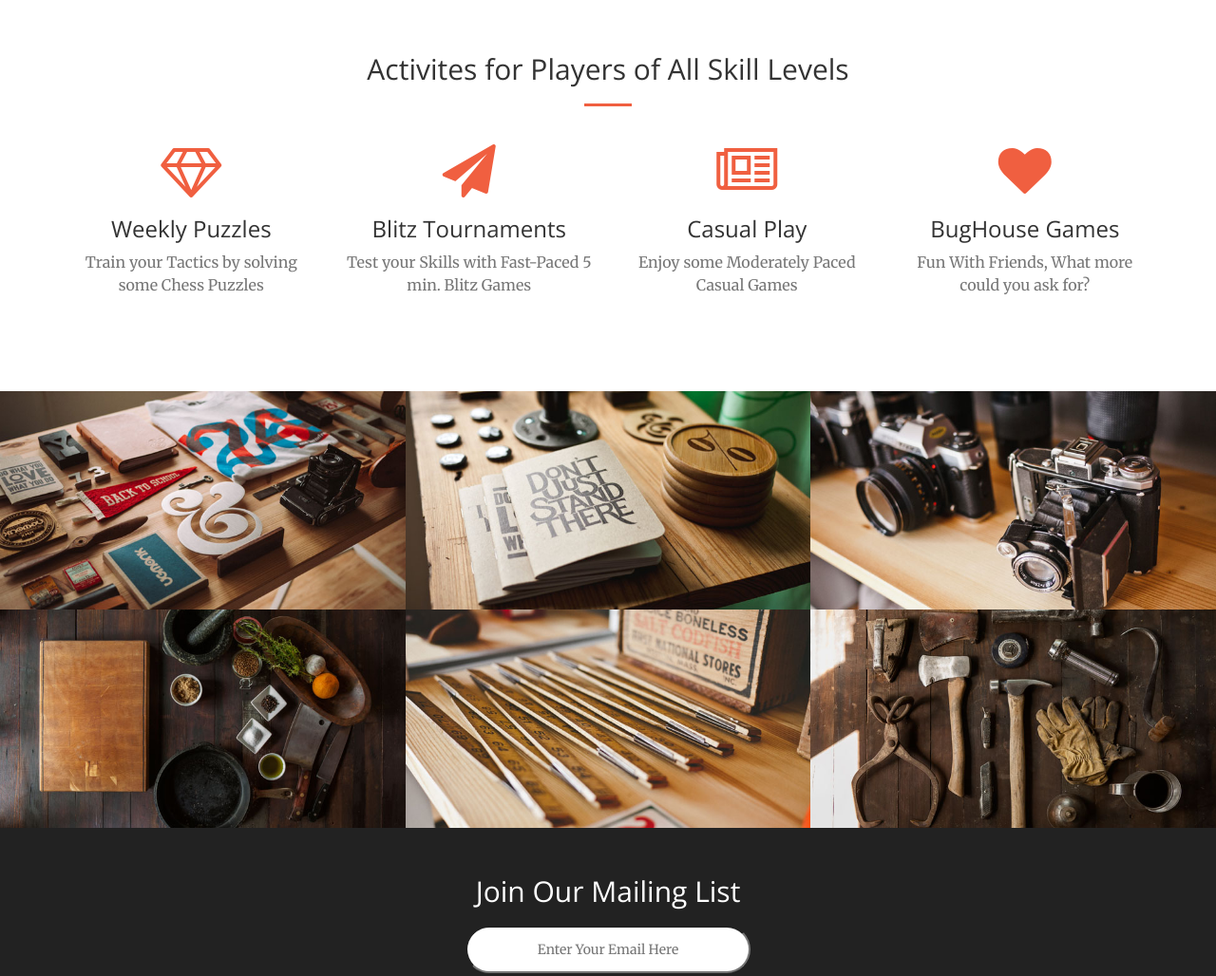
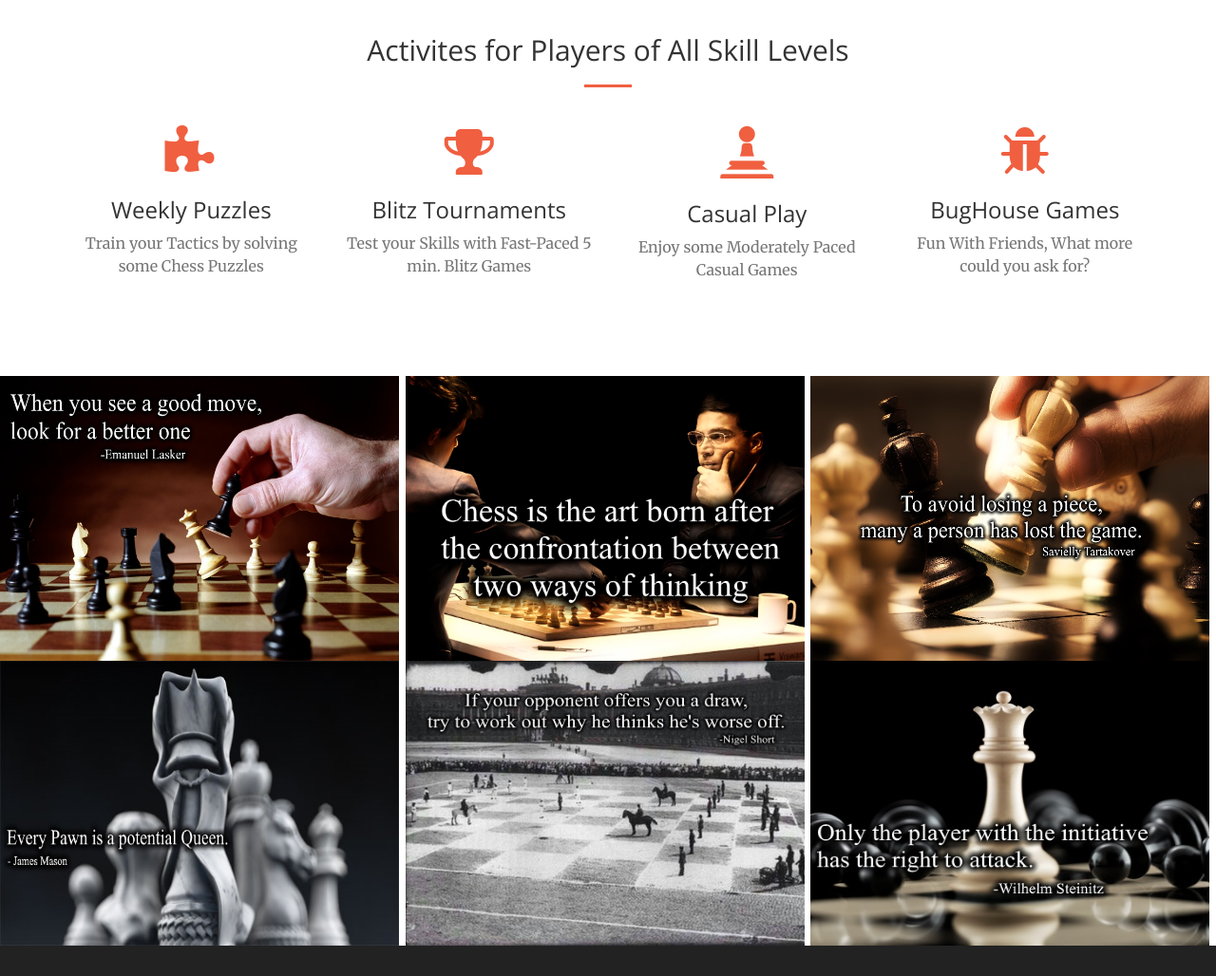
Before and after one commit to Zuko09/UWChessClub, a website: page chess-club-website/index.html in a window 1280 px wide. Shown: the part 1500-2528 px from the top of the page at 95% size. Drawn offline with nearby package versions, Linux system fonts and the light colour scheme.

Commit message:
added quote images, organized meetings section layout, swapped glyphicons in activites section

```diff
--- a/chess-club-website/css/creative.css
+++ b/chess-club-website/css/creative.css
@@ -9,6 +9,16 @@
 
 pop {
     color:white;
+}
+
+.gi-2x{font-size: 2em;}
+.gi-3x{font-size: 3em;}
+.gi-4x{font-size: 4em;}
+.gi-5x{font-size: 5em;}
+
+.port {
+    height: 300px;
+    width: 420px;
 }
 
  /* Main CSS*/
--- a/chess-club-website/index.html
+++ b/chess-club-website/index.html
@@ -85,14 +85,12 @@
                 <div class="col-lg-8 col-lg-offset-2 text-center">
                     <h2 class="section-heading">Meetings</h2>
                     <hr class="light">
-                    <div class="col-lg-6 col-md-5 text-center">
-                        <img src="img/map-location1.jpg" style="height:45vh; width:30vw; margin-bottom: 20px; border-radius: 20px;">
-                        <br>
+                    <div class="bg-primary" style="width: 80vw;">
+                        <img src="img/map-location1.jpg" style="height:45vh; width:30vw; border-radius: 20px; float:left; margin-right:50px;">
+                        <p class="text-faded" style="text-align: left; font-size: 24px; font-family: 'Open Sans', 'Helvetica Neue', Arial, sans-serif; padding-top:7vh;">Where:<br> <pop>Mechanical Engineering Building 237</pop></p>
+                        <p class="text-faded" style="text-align: left; font-size: 24px; font-family: 'Open Sans', 'Helvetica Neue', Arial, sans-serif;">When:<br> <pop>Wednesdays from 5:30p to 7:30p</pop></p>
                     </div>
-                    <div class="col-lg-6 col-md-3 text-center">
-                        <p class="text-faded" style="text-align: left; font-size: 24px;">Where: <pop>MEB 237</pop></p>
-                        <p class="text-faded" style="text-align: left; font-size: 24px;">When: <pop>Wednesdays from 5:30p to 7:30p</pop></p>
-                    </div>
+                    <div style="clear:both"> </div>
                     <div>
                     <!-- <a href="#services" class="page-scroll btn btn-default btn-xl sr-button">Learn More!</a> -->
                 </div>
@@ -113,28 +111,29 @@
             <div class="row">
                 <div class="col-lg-3 col-md-6 text-center">
                     <div class="service-box">
-                        <i class="fa fa-4x fa-diamond text-primary sr-icons"></i>
+                        <i class="fa fa-4x fa-puzzle-piece text-primary sr-icons"></i>
+                        <i class="fa "></i>
                         <h3>Weekly Puzzles</h3>
                         <p class="text-muted">Train your Tactics by solving some Chess Puzzles</p>
                     </div>
                 </div>
                 <div class="col-lg-3 col-md-6 text-center">
                     <div class="service-box">
-                        <i class="fa fa-4x fa-paper-plane text-primary sr-icons"></i>
+                        <i class="fa fa-4x fa fa-trophy text-primary sr-icons"></i>
                         <h3>Blitz Tournaments</h3>
                         <p class="text-muted">Test your Skills with Fast-Paced 5 min. Blitz Games</p>
                     </div>
                 </div>
                 <div class="col-lg-3 col-md-6 text-center">
                     <div class="service-box">
-                        <i class="fa fa-4x fa-newspaper-o text-primary sr-icons"></i>
+                        <i class="glyphicon  gi-4x glyphicon-pawn text-primary sr-icons"></i>
                         <h3>Casual Play</h3>
                         <p class="text-muted">Enjoy some Moderately Paced Casual Games</p>
                     </div>
                 </div>
                 <div class="col-lg-3 col-md-6 text-center">
                     <div class="service-box">
-                        <i class="fa fa-4x fa-heart text-primary sr-icons"></i>
+                        <i class="fa fa-4x fa fa-bug text-primary sr-icons"></i>
                         <h3>BugHouse Games</h3>
                         <p class="text-muted">Fun With Friends, What more could you ask for?</p>
                     </div>
@@ -148,7 +147,7 @@
             <div class="row no-gutter popup-gallery">
                 <div class="col-lg-4 col-sm-6">
                     <a href="img/portfolio/fullsize/1.jpg" class="portfolio-box">
-                        <img src="img/portfolio/thumbnails/1.jpg" class="img-responsive" alt="">
+                        <img src="img/chess-quotes/chess-quote-1.jpg" class="img-responsive port" alt="">
                         <div class="portfolio-box-caption">
                             <div class="portfolio-box-caption-content">
                                 <div class="project-category text-faded">
@@ -163,7 +162,7 @@
                 </div>
                 <div class="col-lg-4 col-sm-6">
                     <a href="img/portfolio/fullsize/2.jpg" class="portfolio-box">
-                        <img src="img/portfolio/thumbnails/2.jpg" class="img-responsive" alt="">
+                        <img src="img/chess-quotes/chess-quote-2.jpg" class="img-responsive port" alt="">
                         <div class="portfolio-box-caption">
                             <div class="portfolio-box-caption-content">
                                 <div class="project-category text-faded">
@@ -178,7 +177,7 @@
                 </div>
                 <div class="col-lg-4 col-sm-6">
                     <a href="img/portfolio/fullsize/3.jpg" class="portfolio-box">
-                        <img src="img/portfolio/thumbnails/3.jpg" class="img-responsive" alt="">
+                        <img src="img/chess-quotes/chess-quote-3.jpg" class="img-responsive port" alt="">
                         <div class="portfolio-box-caption">
                             <div class="portfolio-box-caption-content">
                                 <div class="project-category text-faded">
@@ -193,7 +192,7 @@
                 </div>
                 <div class="col-lg-4 col-sm-6">
                     <a href="img/portfolio/fullsize/4.jpg" class="portfolio-box">
-                        <img src="img/portfolio/thumbnails/4.jpg" class="img-responsive" alt="">
+                        <img src="img/chess-quotes/chess-quote-4.jpg" class="img-responsive port" alt="">
                         <div class="portfolio-box-caption">
                             <div class="portfolio-box-caption-content">
                                 <div class="project-category text-faded">
@@ -208,7 +207,7 @@
                 </div>
                 <div class="col-lg-4 col-sm-6">
                     <a href="img/portfolio/fullsize/5.jpg" class="portfolio-box">
-                        <img src="img/portfolio/thumbnails/5.jpg" class="img-responsive" alt="">
+                        <img src="img/chess-quotes/chess-quote-5.jpg" class="img-responsive port" alt="">
                         <div class="portfolio-box-caption">
                             <div class="portfolio-box-caption-content">
                                 <div class="project-category text-faded">
@@ -223,7 +222,7 @@
                 </div>
                 <div class="col-lg-4 col-sm-6">
                     <a href="img/portfolio/fullsize/6.jpg" class="portfolio-box">
-                        <img src="img/portfolio/thumbnails/6.jpg" class="img-responsive" alt="">
+                        <img src="img/chess-quotes/chess-quote-6.jpg" class="img-responsive port" alt="">
                         <div class="portfolio-box-caption">
                             <div class="portfolio-box-caption-content">
                                 <div class="project-category text-faded">
```
Also changed, not shown: chess-club-website/img/chess-quotes/chess-quote-1.jpg (added), chess-club-website/img/chess-quotes/chess-quote-2.jpg (added), chess-club-website/img/chess-quotes/chess-quote-3.jpg (added), chess-club-website/img/chess-quotes/chess-quote-4.jpg (added), chess-club-website/img/chess-quotes/chess-quote-5.jpg (added), chess-club-website/img/chess-quotes/chess-quote-6.jpg (added), chess-club-website/img/chess-quotes/chess-quote-7.jpg (added), chess-club-website/img/chess-quotes/chess-quote-8.jpg (added).
